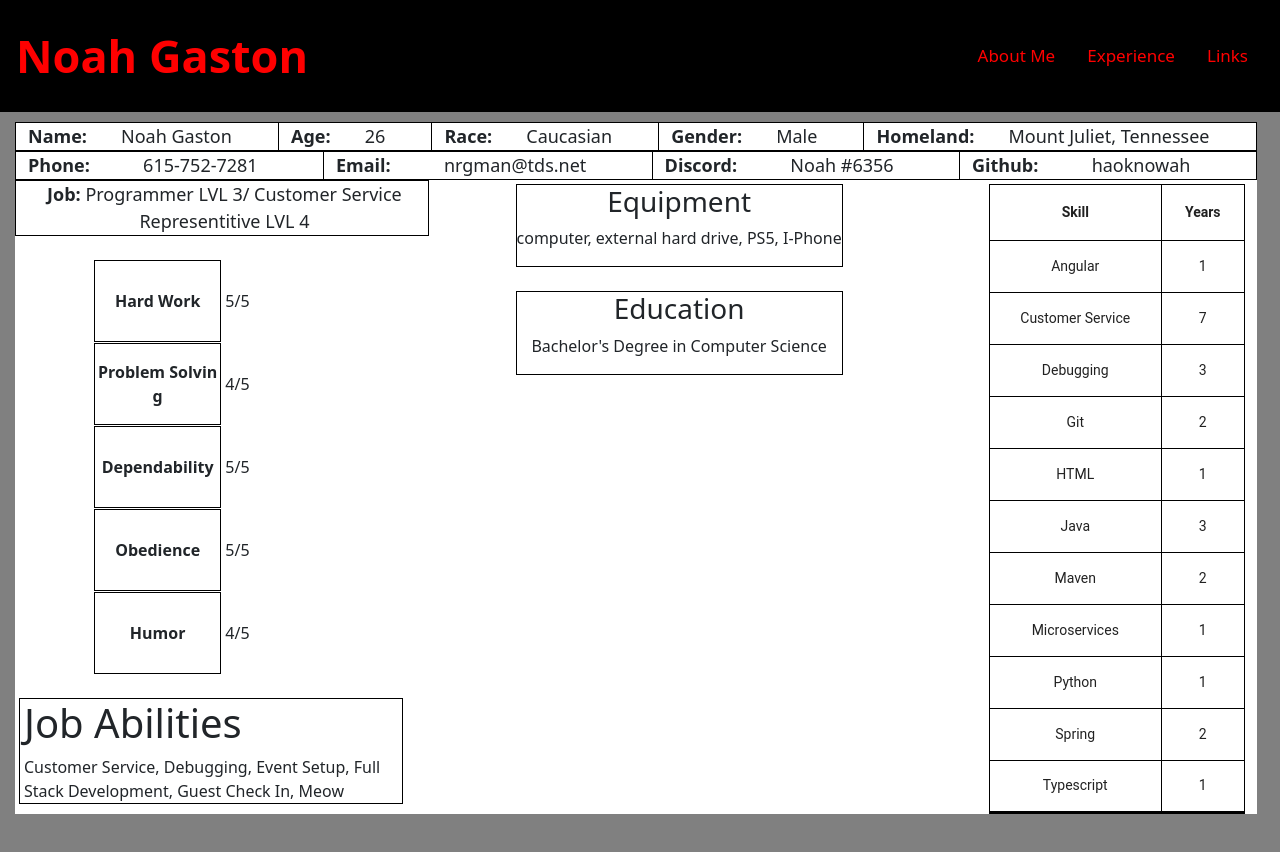
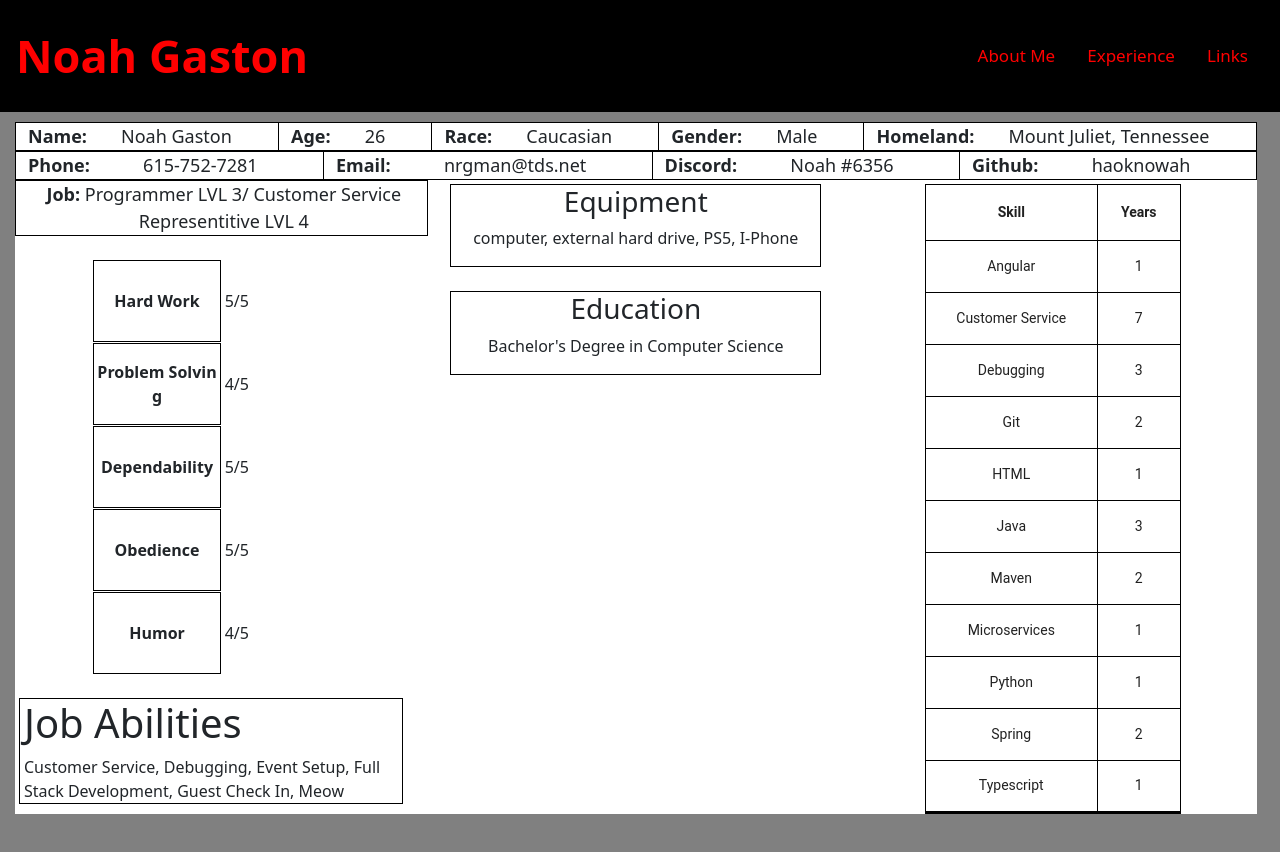
Before and after one commit to haoknowah/haoknowah.github.io, an Angular app: page /#/experience in a window 1280 px wide. Shown: the top 852 px of the page. After the commit the page ends 814 px from the top, so only its background shows below. Built offline with nearby package versions, Linux system fonts and the light colour scheme.

Commit message:
column alignment

```diff
--- a/src/app/experience/experience.component.css
+++ b/src/app/experience/experience.component.css
@@ -58,6 +58,7 @@
     max-width: 100%;
     float: right;
     margin-top: 4px;
+    margin-right: 5vw;
     word-break: break-all;
 }
 .skills .name {
@@ -81,7 +82,8 @@
     border-style: solid;
     margin: auto;
     text-align: center;
-    min-width: 75%;
+    min-width: 50%;
+    max-width: 90%;
 }
 .job {
     margin: auto;
@@ -113,12 +115,14 @@
     border-color: black;
     border-style: solid;
     margin: auto;
-    min-width: 75%;
+    min-width: 50%;
+    max-width: 90%;
 }
 .meow {
     width: 100%;
     display: grid;
     grid-template-columns: repeat(3, minmax(0, 1fr));
+    column-gap: 2px;
     grid-template-areas:
     'left center right';
 }
@@ -127,9 +131,9 @@
     grid-area: left;
 }
 .centerColumn {
-    margin-left: auto;
     margin-top: 4px;
     grid-area: center;
+    text-align: center;
 }
 .rightColumn {
     margin-right: 12px;
--- a/src/app/experience/experience.component.html
+++ b/src/app/experience/experience.component.html
@@ -96,4 +96,3 @@
         </div>
     </div>
 </div>
-<br><br><br><br>
```
Also changed, not shown: 3 other files (tests, documents, lock files or other folders).
